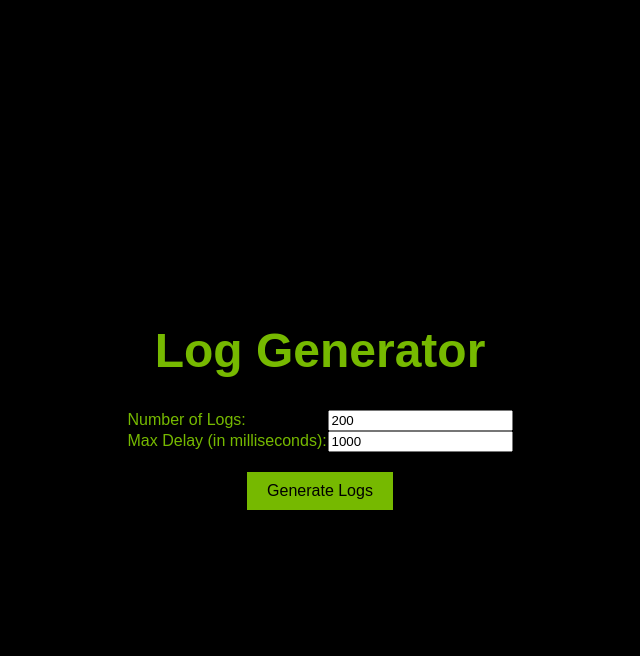
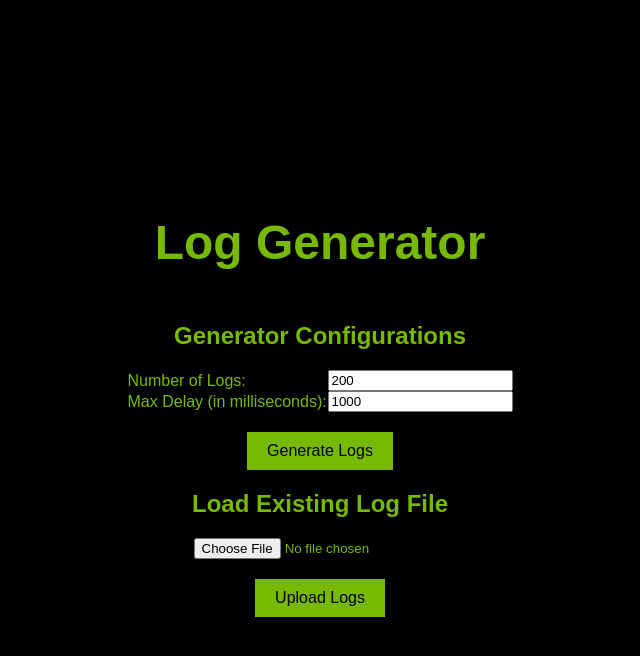
Before and after one commit to LevyMatan/UltimateFWlogger, a Flask app: page /generator in a window 1280 px wide. Shown: the top 656 px of the page, without its empty margins (320-960 px from the left). Run offline with Flask 3, Linux system fonts and the light colour scheme.

Commit message:
chore: Add log file upload functionality

```diff
--- a/log_viewer/app.py
+++ b/log_viewer/app.py
@@ -114,6 +114,20 @@ def sample_log_gen():
     return jsonify(message='Request received')
 
 
+@app.route('/upload_logs', methods=['POST'])
+def upload_logs():
+    data = request.get_json()
+    file_path = data['filePath']
+
+    if not os.path.exists(file_path):
+        print(f'File does not exist at {file_path}')
+        return jsonify({'error': 'File does not exist'}), 400
+
+    # Process the file at file_path
+    # ...
+
+    return (jsonify({'message': 'File processed successfully'}), 200)
+
 if __name__ == '__main__':
     url = "http://localhost:8080/"
     webbrowser.open(url, new=2)  # open in new tab, if possible
--- a/log_viewer/static/log_generator/scripts.js
+++ b/log_viewer/static/log_generator/scripts.js
@@ -8,3 +8,25 @@ function generateLogs(num_of_logs, max_delay_ms) {
         console.error('Error:', error);
     });
 }
+
+function uploadLogs() {
+    var fileInput = document.getElementById('logFile');
+    var filePath = fileInput.value;
+
+    fetch('/upload_logs', {
+        method: 'POST',
+        headers: {
+            'Content-Type': 'application/json'
+        },
+        body: JSON.stringify({ 'filePath': filePath })
+    }).then(response => {
+        if (!response.ok) {
+            throw new Error('Network response was not ok');
+        }
+        return response.json();
+    }).then(data => {
+        console.log('File path sent successfully');
+    }).catch(error => {
+        console.error('Error:', error);
+    });
+}
--- a/log_viewer/static/log_viewer/scripts.js
+++ b/log_viewer/static/log_viewer/scripts.js
@@ -1,5 +1,5 @@
 $(document).ready(function () {
-    var columNames = ['timestamp', 'file', 'src_function_name', 'level', 'msg']
+    var columNames = ['timestamp', 'file', 'src_function_name', 'level', 'log_group', 'msg']
 
     var table = $('#logTable').DataTable({
         "pageLength": 1000,
@@ -14,6 +14,7 @@ $(document).ready(function () {
             { "data": "file_line"},
             { "data": "src_function_name"},
             { "data": "level"},
+            { "data": "log_group"},
             { "data": "msg"}
         ],
         "columnDefs": [
--- a/log_viewer/templates/log_generator.html
+++ b/log_viewer/templates/log_generator.html
@@ -8,6 +8,7 @@
     <div class="container">
         <h1 class="title">Log Generator</h1>
         <form>
+            <h2>Generator Configurations</h2>
             <div class="form-group">
                 <label for="numLogs">Number of Logs:</label>
                 <input type="number" id="numLogs" name="numLogs" value="200" required>
@@ -18,6 +19,14 @@
             </div>
             <button type="button" class="generator-button" onclick="generateLogs(document.getElementById('numLogs').value, document.getElementById('maxDelay').value)">Generate Logs</button>
         </form>
+
+        <h2>Load Existing Log File</h2>
+        <form id="uploadForm">
+            <div class="form-group">
+                <input type="file" id="logFile" name="logFile">
+            </div>
+            <button type="button" class="generator-button" onclick="uploadLogs()">Upload Logs</button>
+        </form>
     </div>
 
     <script src="{{ url_for('static', filename='log_generator/scripts.js') }}"></script>
--- a/log_viewer/templates/log_viewer.html
+++ b/log_viewer/templates/log_viewer.html
@@ -70,6 +70,7 @@
                         <th data-name="file"class="source">Source</th>
                         <th data-name="src_function_name"class="function">Function</th>
                         <th data-name="level"class="level">Level</th>
+                        <th data-name="log_group"class="log-group">Group</th>
                         <th data-name="msg"class="message">Message</th>
                     </tr>
                     <tr>
@@ -77,6 +78,7 @@
                         <th><input data-name="file" type="text" id="file-filter" class="column-filter" data-column="1"></th>
                         <th><input data-name="src_function_name" type="text" id="src_function_name-filter" class="column-filter" data-column="2"></th>
                         <th><input data-name="level" type="text" id="level-filter" class="column-filter" data-column="3"></th>
+                        <th><input data-name="log_group" type="text" id="log_group-filter" class="column-filter" data-column="4"></th>
                         <th><input type="text" id="msg-filter" placeholder="Filter by message">
                             <button id="apply-filter">Apply Filter</button> <!-- Added filter button -->
                         </th> <!-- Filter for msg column -->
@@ -89,6 +91,7 @@
                         <td>{{ log.file }}:{{ log.line }}</td>
                         <td>{{ log.src_function_name }}</td>
                         <td>{{ log.level }}</td>
+                        <td>{{ log.log_group.name }}</td>
                         <td>{{ log.msg }}</td>
                     </tr>
                     {% endfor %}
```
Also changed, not shown: log_viewer/logger_db.py (+7 -3 lines), log_viewer/sample_logs_generator.py (+8 -5 lines).
